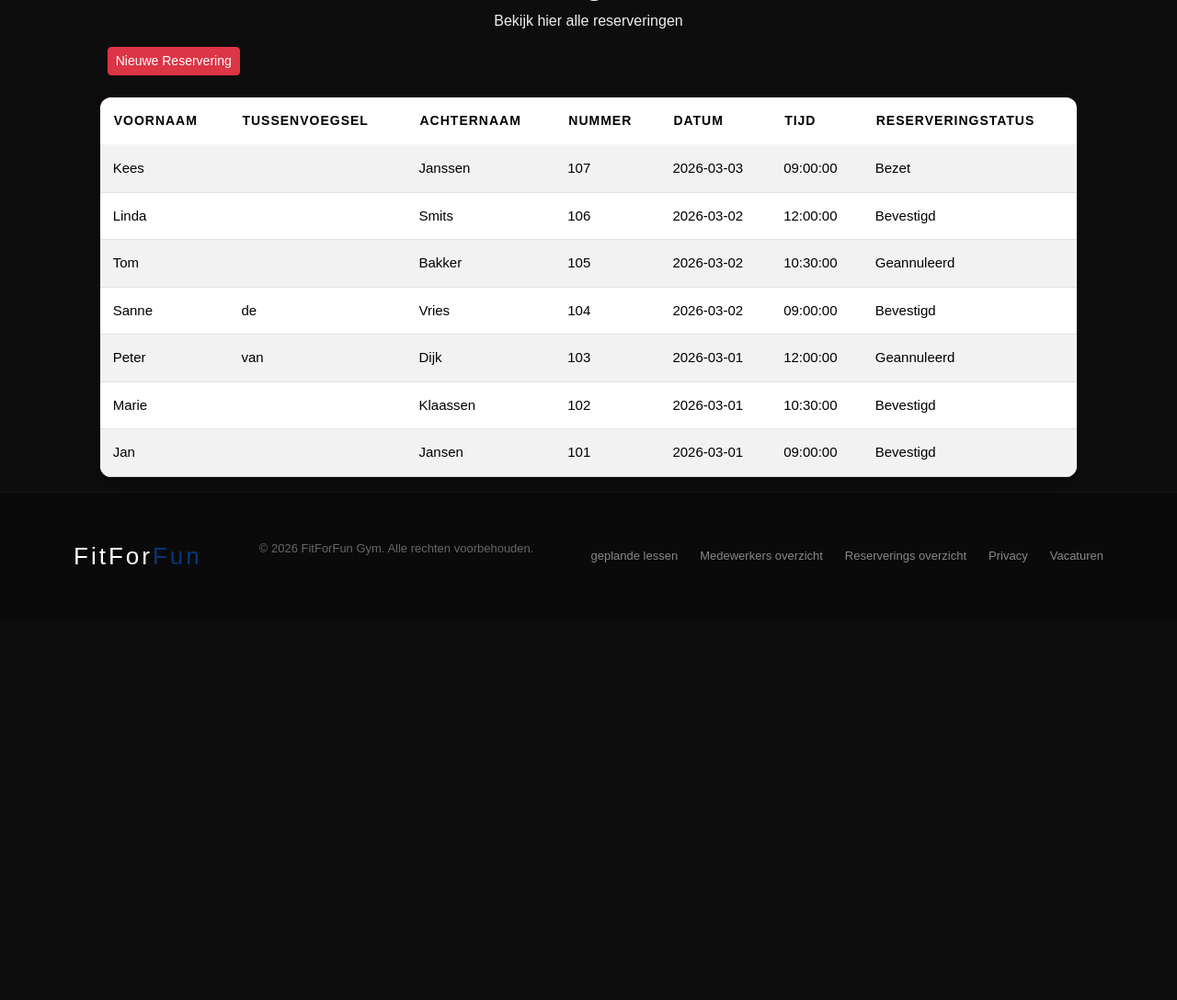
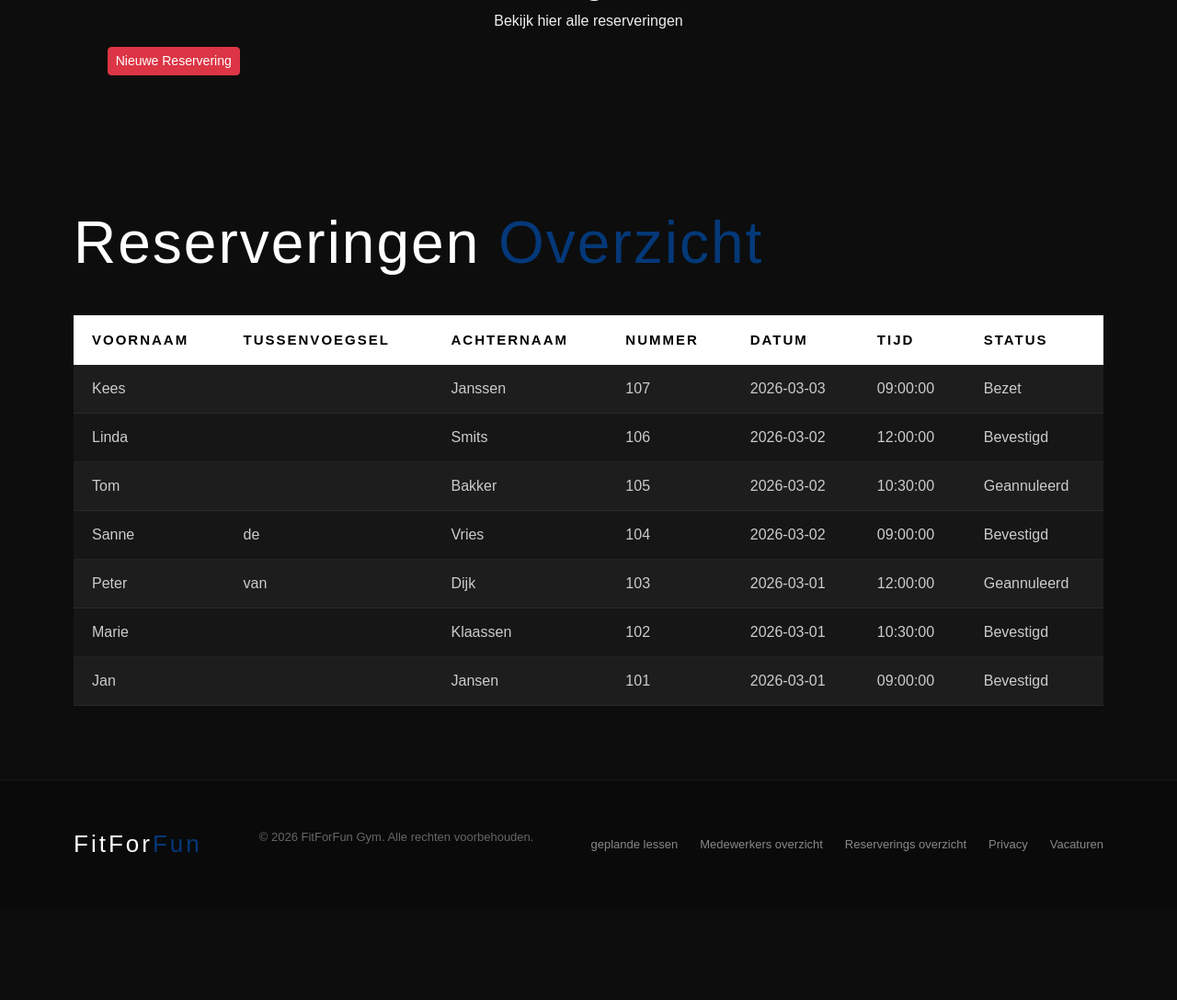
Before and after one commit to Kelvin0345/Project_periode_3, a PHP site: page /Reserverings_overzicht/Index.php in a window 1280 px wide. Shown: the part 85-1173 px from the top of the page at 92% size. Run offline with PHP 8.4, Linux system fonts and the light colour scheme; data comes from the database, SQL or seed files in the repository; some web fonts are replaced.

Commit message:
css voor tabel aangepast meer responsive

```diff
--- a/Reserverings_overzicht/Index.php
+++ b/Reserverings_overzicht/Index.php
@@ -98,20 +98,28 @@ $result = $statement->fetchAll(PDO::FETCH_OBJ);
 
 
     <!-- Container tabel -->
-    <div class="row justify-content-center">
-        <div class="col-10">
-            <table class="table table-striped table-hover">
+   <div class="reserveringen-pagina">
+        <div class="reserveringen-header">
+            <h1 class="reserveringen-titel">
+                Reserveringen <span>Overzicht</span>
+            </h1>
+        </div>
+
+        <div class="tabel-wrapper">
+            <table class="table table-striped table-hover reserveringen-tabel">
                 <thead>
+                    <tr>
                         <th>Voornaam</th>
                         <th>Tussenvoegsel</th>
                         <th>Achternaam</th>
                         <th>Nummer</th>
                         <th>Datum</th>
                         <th>Tijd</th>
-                    <th>Reserveringstatus</th>
+                        <th>Status</th>
+                    </tr>
                 </thead>
                 <tbody>
-                    <?php foreach ($result as $Reservering):?>
+                    <?php foreach ($result as $Reservering): ?>
                         <tr>
                             <td><?= $Reservering->Voornaam; ?></td>
                             <td><?= $Reservering->Tussenvoegsel; ?></td>
--- a/Reserverings_overzicht/css/style.css
+++ b/Reserverings_overzicht/css/style.css
@@ -208,66 +208,72 @@ body {
 
 
 /* TABEL STYLING */
-.table {
-    border-radius: 12px;
-    overflow: hidden;
-    background: #ffffff;
-    box-shadow: 0 8px 25px rgba(0,0,0,0.2);
+.reserveringen-pagina {
+    min-height: 80vh;
+    padding: 120px 80px 80px;
+    background-color: #0d0d0d;
+    padding: 20 em;
 }
 
-/* Header */
-.table thead {
-    background: linear-gradient(135deg, #ef4444, #dc2626);
-    color: white;
-    text-transform: uppercase;
-    font-size: 14px;
-    letter-spacing: 1px;
+.reserveringen-header {
+    margin-bottom: 40px;
+    animation: fadeInUp 0.8s ease forwards;
 }
 
-.table th {
-    padding: 15px;
+.reserveringen-titel {
+    font-family: 'Bebas Neue', sans-serif;
+    font-size: 64px;
+    color: #ffffff;
+    letter-spacing: 2px;
+}
+
+.reserveringen-titel span {
+    color: #043878;
+}
+
+/* tabel */
+.reserveringen-tabel {
+    margin-bottom: 0;
+    color: #f0f0f0;
+    padding: 50em;
+}
+
+.reserveringen-tabel thead tr {
+    background-color: #043878 !important;
+}
+
+.reserveringen-tabel thead th {
+    color: #020101;
+    font-size: 15px;
+    font-weight: 600;
+    letter-spacing: 2px;
+    text-transform: uppercase;
+    padding: 16px 20px;
     border: none;
 }
 
-/* Body */
-.table td {
-    padding: 14px;
-    border-top: 1px solid #f1f5f9;
-    font-size: 15px;
+.reserveringen-tabel tbody tr {
+    border-bottom: 1px solid rgba(255, 255, 255, 0.05);
 }
 
-/* Zebra effect (rustiger dan bootstrap) */
-.table tbody tr:nth-child(even) {
-    background-color: #f8fafc;
+/* striped */
+.reserveringen-tabel.table-striped > tbody > tr:nth-of-type(odd) > * {
+    background-color: #1f1f1f;
 }
 
-/* Hover effect */
-.table tbody tr:hover {
-    background-color: #ffe4e6;
-    transition: 0.2s ease-in-out;
-    cursor: pointer;
+.reserveringen-tabel.table-striped > tbody > tr:nth-of-type(even) > * {
+    background-color: #161616;
 }
 
-/* Status styling (optioneel) */
-.status {
-    padding: 6px 12px;
-    border-radius: 20px;
-    font-size: 13px;
-    font-weight: 600;
+/* hover */
+.reserveringen-tabel.table-hover > tbody > tr:hover > * {
+    background-color: rgba(4, 56, 120, 0.2);
+    color: #ffffff;
 }
 
-/* Voorbeeld statussen */
-.status-bevestigd {
-    background-color: #dcfce7;
-    color: #166534;
+.reserveringen-tabel tbody td {
+    padding: 14px 20px;
+    font-size: 16px;
+    color: #cccccc;
+    border: none;
 }
-
-.status-geannuleerd {
-    background-color: #fee2e2;
-    color: #991b1b;
-}
-
-.status-wacht {
-    background-color: #fef9c3;
-    color: #854d0e;
-}
```
Lines whose indentation alone changed are shown as unchanged.
